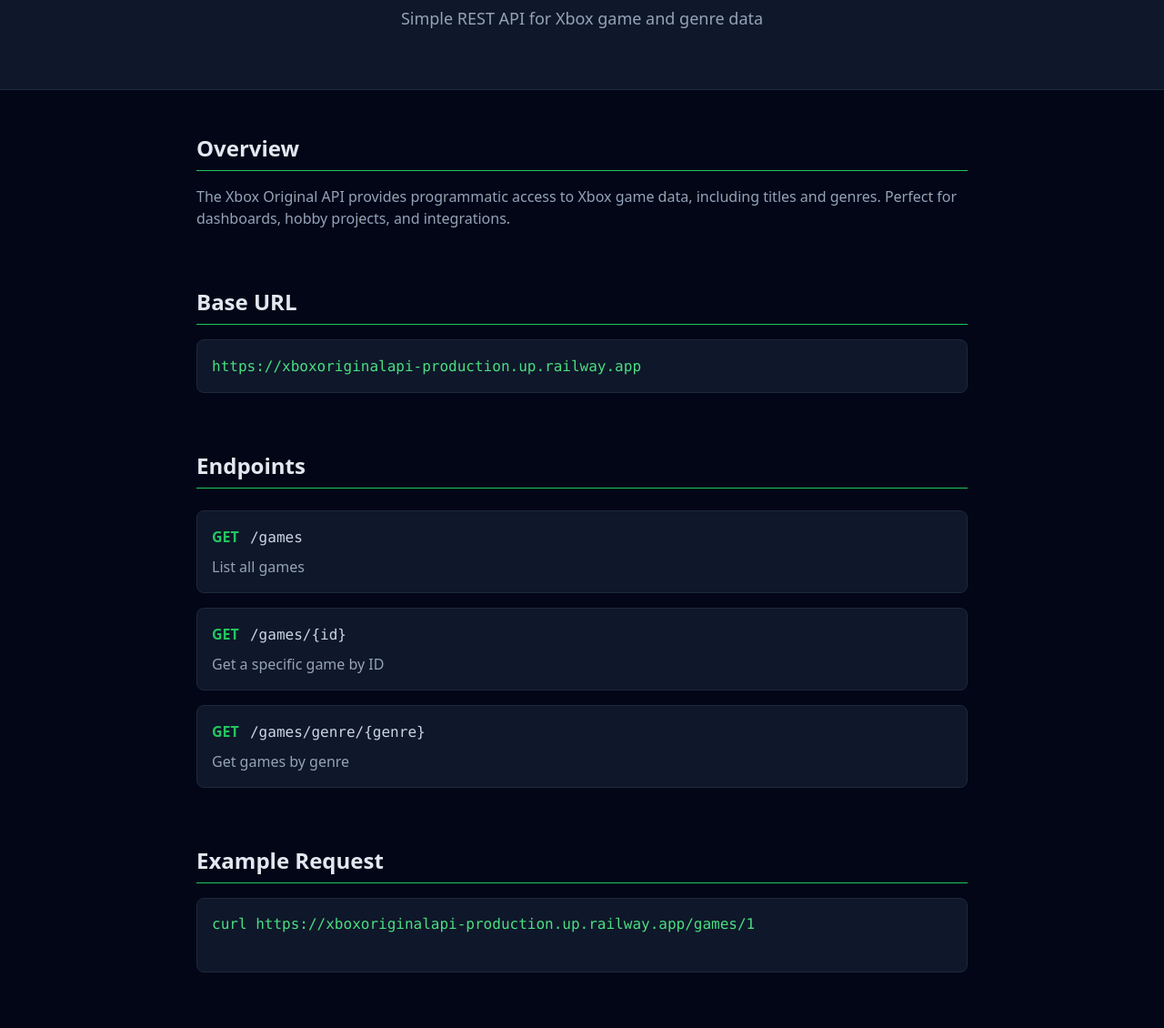
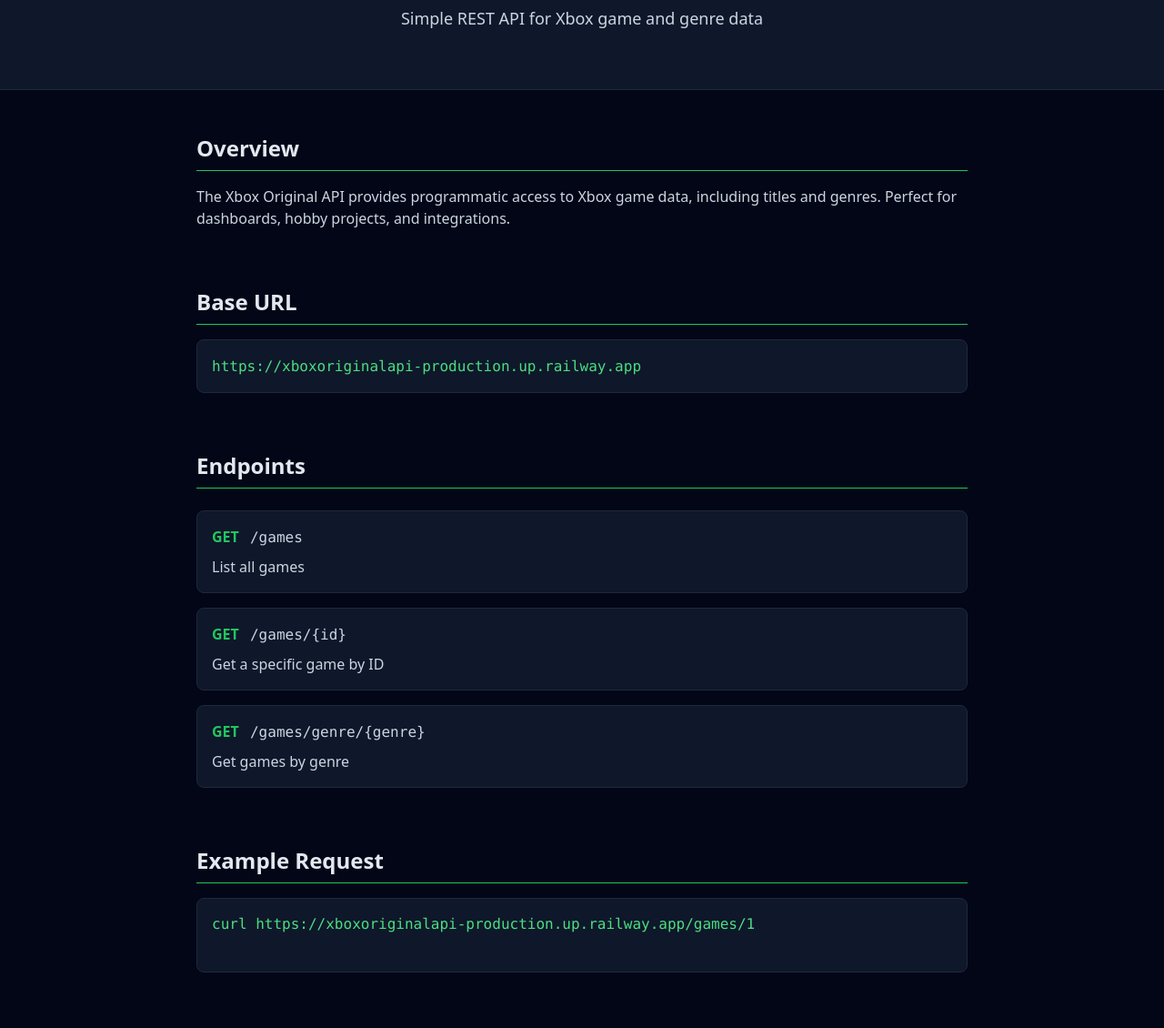
Before and after one commit to HelloDearSir/xboxoriginalapi, a website: page html/index.html in a window 1280 px wide. Shown: the part 122-1252 px from the top of the page at 91% size. Drawn offline with nearby package versions, Linux system fonts and the light colour scheme.

Commit message:
Update index.html

```diff
--- a/html/index.html
+++ b/html/index.html
@@ -13,7 +13,7 @@
       <h1 class="text-4xl md:text-5xl font-bold text-green-500">
         Xbox Original API
       </h1>
-      <p class="mt-4 text-slate-400 text-lg">
+      <p class="mt-4  text-slate-300 text-lg">
         Simple REST API for Xbox game and genre data
       </p>
     </div>
@@ -25,7 +25,7 @@
       <h2 class="text-2xl font-semibold border-b border-green-500 pb-2">
         Overview
       </h2>
-      <p class="mt-4 text-slate-400">
+      <p class="mt-4  text-slate-300">
         The Xbox Original API provides programmatic access to Xbox game data,
         including titles and genres. Perfect for dashboards, hobby projects,
         and integrations.
@@ -49,17 +49,17 @@
         <div class="bg-slate-900 p-4 rounded-lg border border-slate-800">
           <span class="text-green-500 font-bold">GET</span>
           <code class="ml-2 text-slate-300">/games</code>
-          <p class="text-slate-400 mt-2">List all games</p>
+          <p class=" text-slate-300 mt-2">List all games</p>
         </div>
         <div class="bg-slate-900 p-4 rounded-lg border border-slate-800">
           <span class="text-green-500 font-bold">GET</span>
           <code class="ml-2 text-slate-300">/games/{id}</code>
-          <p class="text-slate-400 mt-2">Get a specific game by ID</p>
+          <p class=" text-slate-300 mt-2">Get a specific game by ID</p>
         </div>
         <div class="bg-slate-900 p-4 rounded-lg border border-slate-800">
           <span class="text-green-500 font-bold">GET</span>
           <code class="ml-2 text-slate-300">/games/genre/{genre}</code>
-          <p class="text-slate-400 mt-2">Get games by genre</p>
+          <p class=" text-slate-300 mt-2">Get games by genre</p>
         </div>
       </div>
     </section>
@@ -67,7 +67,7 @@
       <h2 class="text-2xl font-semibold border-b border-green-500 pb-2">
         Example Request
       </h2>
-      <pre class="mt-4 bg-slate-900 p-4 rounded-lg border border-slate-800 overflow-x-auto">
+      <pre  aria-label='curl https://xboxoriginalapi-production.up.railway.app/games/1'class="mt-4 bg-slate-900 p-4 rounded-lg border border-slate-800 overflow-x-auto">
 <code class="text-green-400">curl https://xboxoriginalapi-production.up.railway.app/games/1</code>
       </pre>
     </section>
@@ -75,7 +75,7 @@
       <h2 class="text-2xl font-semibold border-b border-green-500 pb-2">
         Example Response
       </h2>
-      <pre class="mt-4 bg-slate-900 p-4 rounded-lg border border-slate-800 overflow-x-auto">
+      <pre  aria-label='JSON example'class="mt-4 bg-slate-900 p-4 rounded-lg border border-slate-800 overflow-x-auto">
 <code class="text-slate-300">{
 "id":1,
 "title":"187 Ride of Die",
@@ -89,12 +89,12 @@
       </pre>
     </section>
 
-    <!-- JavaScript Example -->
+
     <section>
       <h2 class="text-2xl font-semibold border-b border-green-500 pb-2">
         JavaScript Example
       </h2>
-      <pre class="mt-4 bg-slate-900 p-4 rounded-lg border border-slate-800 overflow-x-auto">
+      <pre aria-lable='JavaScipt code'class="mt-4 bg-slate-900 p-4 rounded-lg border border-slate-800 overflow-x-auto">
 <code class="text-slate-300">fetch('https://xboxoriginalapi-production.up.railway.app/games/1')
   .then(res => res.json())
   .then(data => console.log(data));</code>
```
